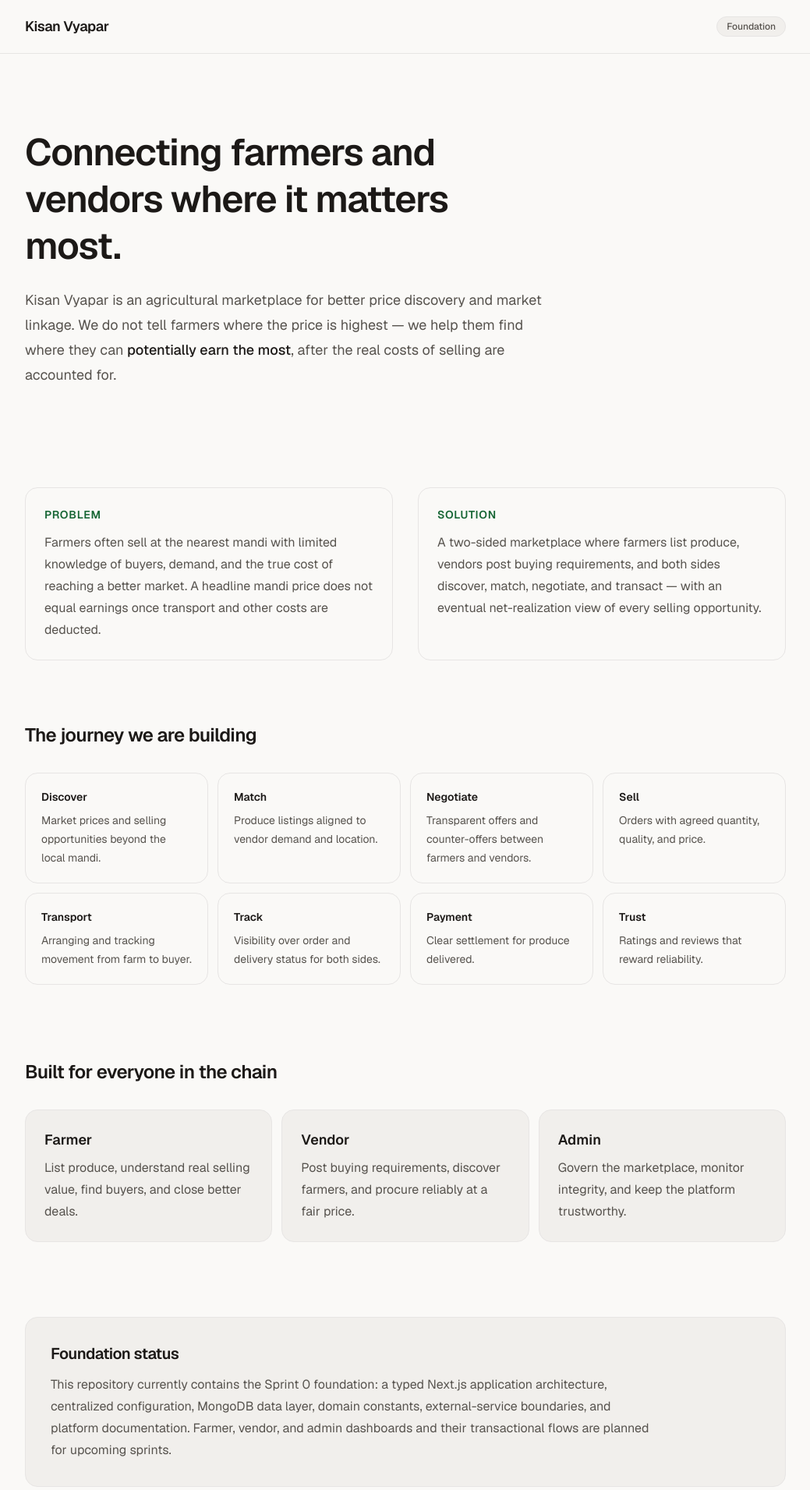
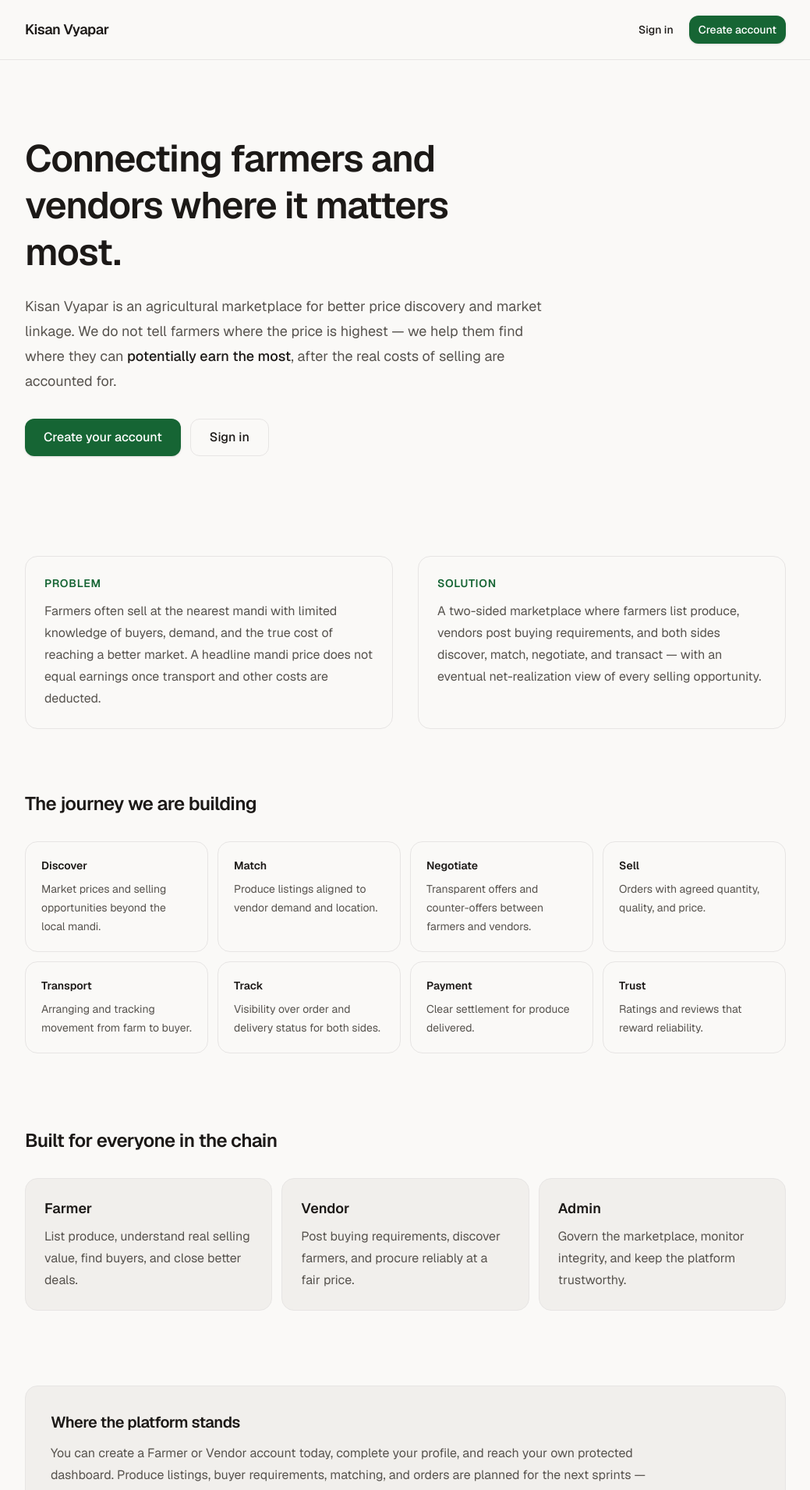
Before and after one commit to MohammedAsimGit/Kisan-Vyapar, a Next.js app: page / in a window 1280 px wide. Shown: the top 1911 px of the page at 78% size, without its empty margins (120-1159 px from the left). Built offline with nearby package versions, Linux system fonts and the light colour scheme.

Commit message:
feat: refresh landing with account actions

```diff
--- a/src/app/page.tsx
+++ b/src/app/page.tsx
@@ -1,12 +1,20 @@
+import Link from "next/link";
+import { linkButtonClass } from "@/components/ui";
+
 export default function Home() {
   return (
     <div className="flex flex-1 flex-col">
       <header className="border-b border-border">
-        <div className="mx-auto flex w-full max-w-5xl items-center justify-between px-6 py-5">
+        <div className="mx-auto flex w-full max-w-5xl items-center justify-between gap-3 px-6 py-5">
           <span className="text-lg font-semibold tracking-tight">Kisan Vyapar</span>
-          <span className="rounded-full border border-border bg-muted px-3 py-1 text-xs font-medium text-muted-foreground">
-            Foundation
-          </span>
+          <nav aria-label="Account" className="flex items-center gap-2">
+            <Link href="/auth/login" className={linkButtonClass("ghost", "sm", "hidden sm:inline-flex")}>
+              Sign in
+            </Link>
+            <Link href="/auth/register" className={linkButtonClass("primary", "sm")}>
+              Create account
+            </Link>
+          </nav>
         </div>
       </header>
 
@@ -22,6 +30,14 @@ export default function Home() {
             <span className="font-medium text-foreground">potentially earn the most</span>,
             after the real costs of selling are accounted for.
           </p>
+          <div className="mt-8 flex flex-col gap-3 sm:flex-row">
+            <Link href="/auth/register" className={linkButtonClass("primary", "lg")}>
+              Create your account
+            </Link>
+            <Link href="/auth/login" className={linkButtonClass("outline", "lg")}>
+              Sign in
+            </Link>
+          </div>
         </section>
 
         <section className="grid gap-8 py-8 sm:grid-cols-2">
@@ -101,13 +117,12 @@ export default function Home() {
 
         <section className="py-12">
           <div className="rounded-2xl border border-border bg-muted p-6 sm:p-8">
-            <h2 className="text-xl font-semibold tracking-tight">Foundation status</h2>
+            <h2 className="text-xl font-semibold tracking-tight">Where the platform stands</h2>
             <p className="mt-3 max-w-3xl leading-7 text-muted-foreground">
-              This repository currently contains the Sprint 0 foundation: a typed Next.js
-              application architecture, centralized configuration, MongoDB data layer,
-              domain constants, external-service boundaries, and platform documentation.
-              Farmer, vendor, and admin dashboards and their transactional flows are
-              planned for upcoming sprints.
+              You can create a Farmer or Vendor account today, complete your profile,
+              and reach your own protected dashboard. Produce listings, buyer
+              requirements, matching, and orders are planned for the next sprints —
+              nothing is shown here that does not really exist yet.
             </p>
           </div>
         </section>
```
